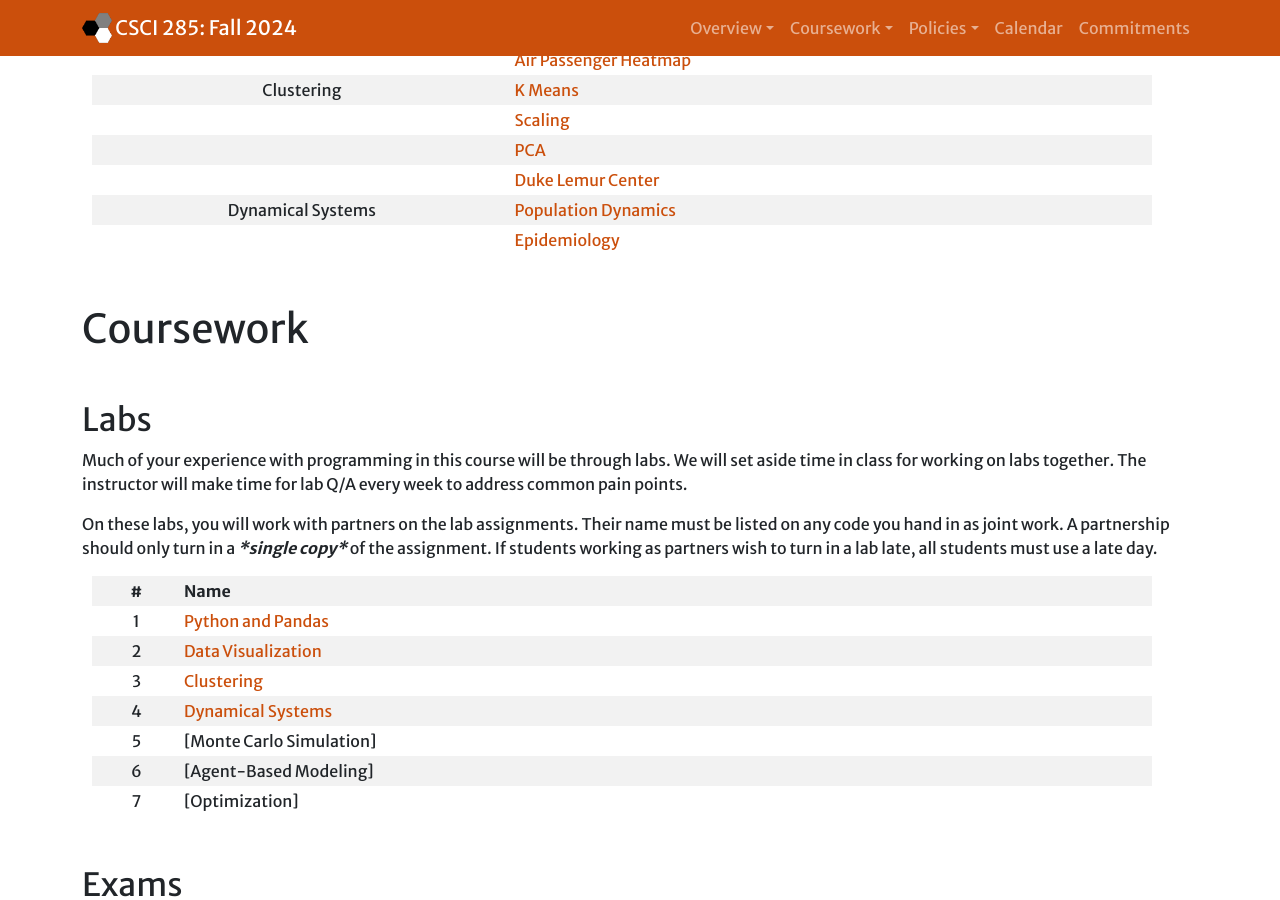
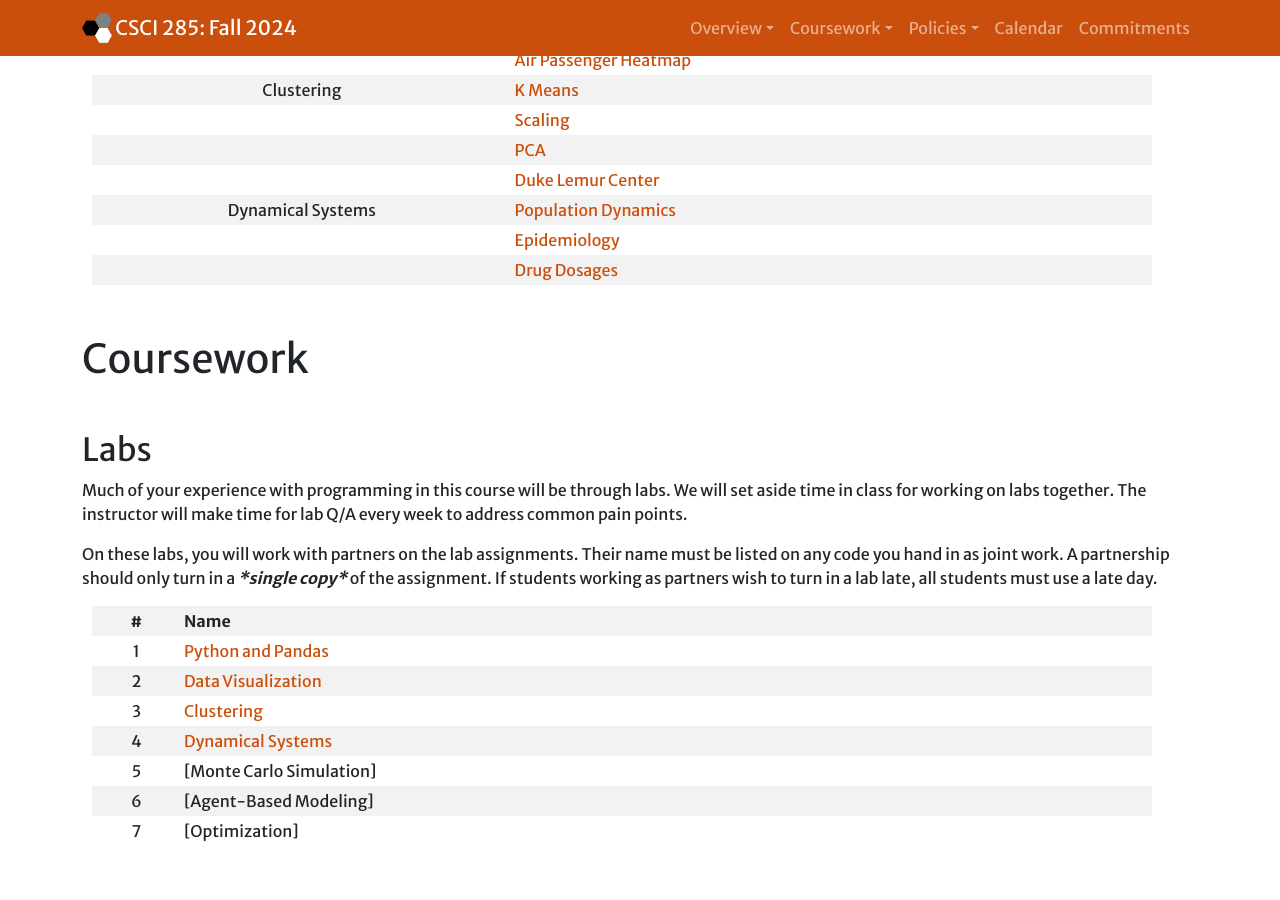
Before and after one commit to Hendrix-CS/csci285, a Jekyll site: the page built from index.md, in a window 1280 px wide and 900 px high, scrolled down 1440 px. Built offline with Jekyll 4.4.1, drawn with Linux system fonts in a browser that asks for light colours; nearby versions of some CDN libraries.

Commit message:
Drug notebook

```diff
--- a/index.md
+++ b/index.md
@@ -48,6 +48,7 @@ Upon completing this course, you will be able to,
 | | [Duke Lemur Center](https://www.kaggle.com/code/markgoadrich/duke-lemur-center-data) |
 | Dynamical Systems | [Population Dynamics](https://www.kaggle.com/code/markgoadrich/population-dynamics) |
 | | [Epidemiology](https://www.kaggle.com/code/markgoadrich/epidemiology-modeling) |
+| | [Drug Dosages](https://www.kaggle.com/code/markgoadrich/drug-dosages) |
 
 <br>
 
```
